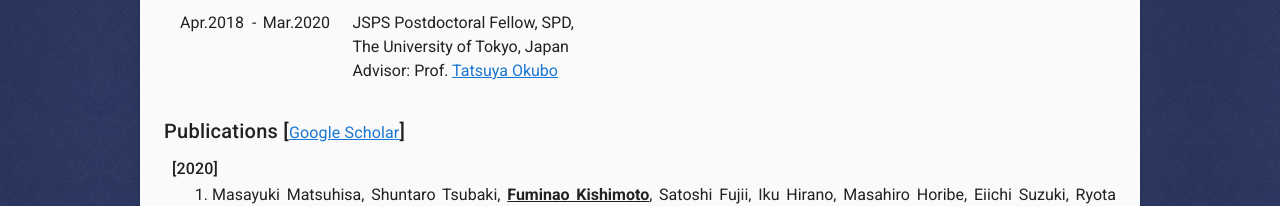
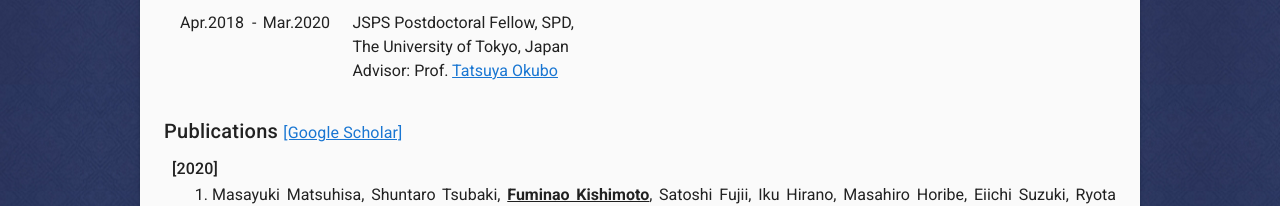
Before and after one commit to fuminaokishimoto/fuminaokishimoto.github.io, a Nuxt app: page / in a window 1280 px wide. Shown: the part 1009-1215 px from the top of the page. Built offline with nearby package versions, Linux system fonts and the light colour scheme.

Commit message:
Fix publications

```diff
--- a/src/components/Publications.vue
+++ b/src/components/Publications.vue
@@ -1,11 +1,12 @@
 <template>
   <div class="d-flex flex-column">
     <h2 class="title mb-2">
-      Publications [<a
+      Publications
+      <a
         href="https://scholar.google.com/citations?user=ug6E06wAAAAJ&hl=en"
         class="subtitle-1"
-        >Google Scholar</a
-      >]
+        >[Google Scholar]</a
+      >
     </h2>
     <div
       v-for="(item, i) in publications"
@@ -14,7 +15,7 @@
       :class="{ 'mt-2': i !== 0 }"
     >
       <h3 class="subtitle-1 font-weight-medium">[{{ item.year }}]</h3>
-      <ol class="ml-4">
+      <ol class="ml-4" :start="startNum(item.year)">
         <li
           v-for="(content, j) in item.contents"
           :key="j"
@@ -33,7 +34,19 @@ export default {
   computed: {
     ...mapGetters({
       publications: 'content/getPublications'
-    })
+    }),
+    startNum() {
+      return function(year) {
+        let number = 1
+        for (const item of this.publications) {
+          if (item.year === year) {
+            return number
+          } else {
+            number = number + item.contents.length
+          }
+        }
+      }
+    }
   }
 }
 </script>
```
